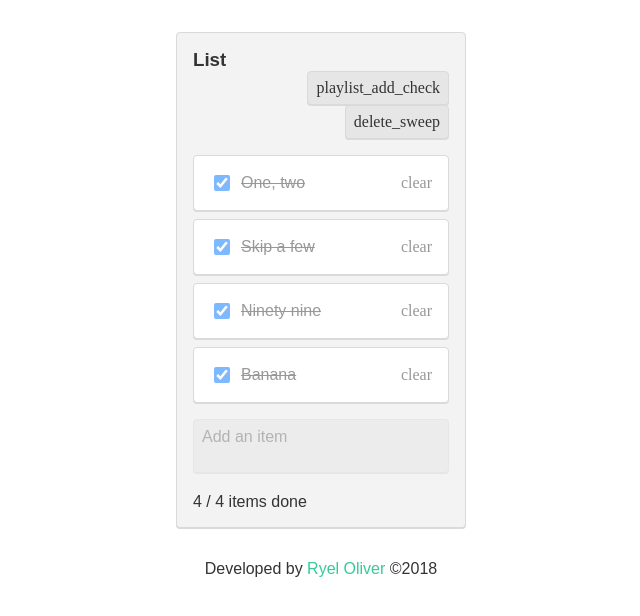
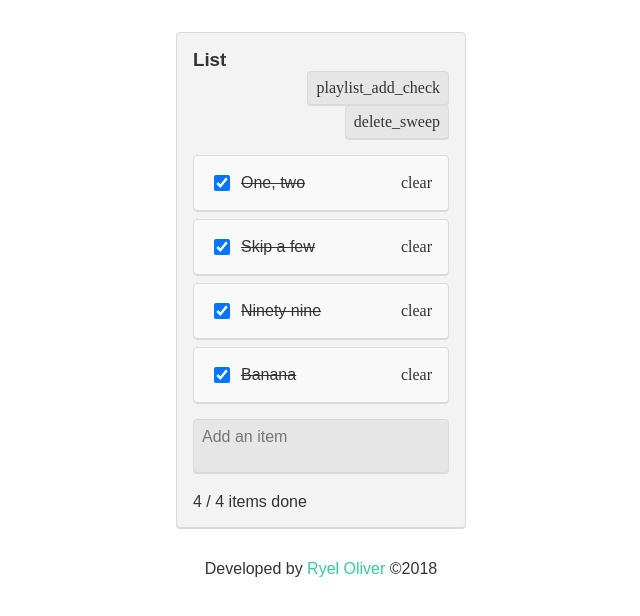
Before and after one commit to RyelOliver/todo, a plain HTML site: page index.html in a window 1280 px wide. Both pictures are taken after a click on the icon "playlist_add_check". Shown: the whole page, without its empty margins (319-959 px from the left). Drawn offline with Linux system fonts and the light colour scheme; a web font is replaced by a local one.

Commit message:
Fade backgrounds instead of changing opacity

```diff
--- a/main.js
+++ b/main.js
@@ -149,7 +149,7 @@ const ToDoView = Backbone.View.extend({
     const done = this.model.get('done')
 
     this.$el.html(`
-      <div class="${done ? 'view done' : 'view'}">
+      <div class="view">
         <input id="toDo${id}Done" type="checkbox" ${done ? 'checked' : ''}/>
         <label>${description}</label>
       </div>
@@ -157,6 +157,12 @@ const ToDoView = Backbone.View.extend({
         <input id="toDo${id}Description" type="text" value="${description}">
       </div>
     `)
+
+    if (done) {
+      this.$el.addClass('done')
+    } else {
+      this.$el.removeClass('done')
+    }
 
     const removeIcon = new IconView({
       classes: 'remove',
--- a/main.less
+++ b/main.less
@@ -190,16 +190,6 @@ body {
         label {
           cursor: pointer;
         }
-
-        &.done {
-          opacity: 0.5;
-          // [TODO] Need to consider that opacity will effect child elements such as tips
-          // Use RGBA instead?
-
-          label {
-            text-decoration: line-through;
-          }
-        }
       }
 
       .remove {
@@ -220,6 +210,17 @@ body {
           background: darken(@white, 5%);
           border: none;
           transition: all 0.5s ease;
+        }
+      }
+
+      &.done {
+        background: fadeout(lighten(@white, 5%), 50%);
+
+        .view {
+
+          label {
+            text-decoration: line-through;
+          }
         }
       }
 
@@ -250,7 +251,6 @@ body {
 
     .placeholder {
       background: darken(@white, 5%);
-      opacity: 0.5;
     }
 
     .add {
@@ -262,7 +262,6 @@ body {
         border: 1px solid darken(@white, 10%);
         border-radius: 4px;
         box-shadow: 0 1px 0 0 darken(@white, 10%);
-        opacity: 0.5;
         transition: all 0.5s ease;
       }
     }
@@ -273,7 +272,6 @@ body {
 
         textarea {
           background: @trueWhite;
-          opacity: 1;
         }
       }
     }
```
Also changed, not shown: main.css.
